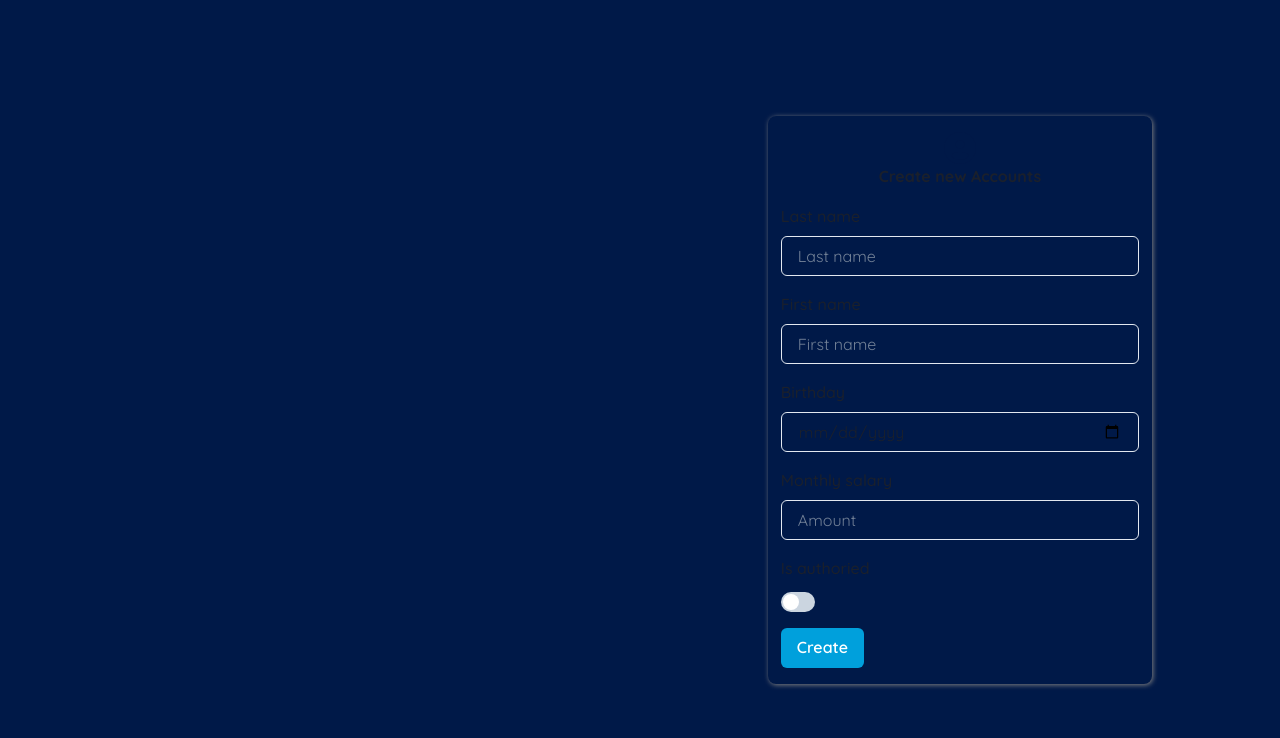
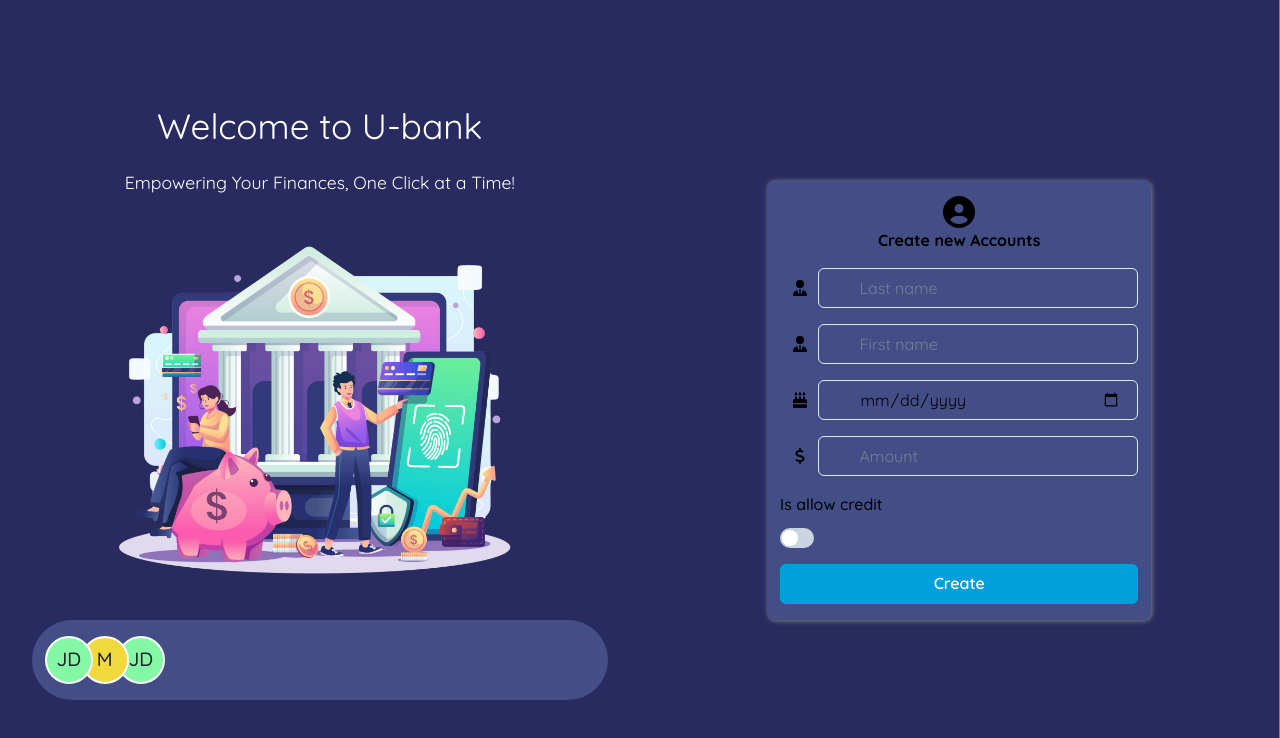
Before and after one commit to WalletFinalProject/digital_bank_ui, a Next.js app: page /accounts in a window 1280 px wide. Shown: the top 738 px of the page. Built offline with nearby package versions, Linux system fonts and the light colour scheme.

Commit message:
chore: change account design

```diff
--- /dev/null
+++ b/src/app/(dashboard)/globals.css
@@ -0,0 +1,29 @@
+* {
+  padding: 0;
+  margin: 0;
+  box-sizing: border-box;
+}
+:root {
+  --primary-color: #292a5f;
+  --secondary-color: #bdd2d9;
+  --terty-color: #434e86;
+  --black: #1f1f29;
+  --white: #f5f5fa;
+}
+body {
+  color: var(--black) !important;
+  overflow: hidden;
+  background-color: var(--white);
+}
+
+.children {
+  position: relative;
+  left: 16.5vw;
+  top: 12vh;
+  height: 86vh;
+  width: 82vw;
+  border-radius: 10px;
+  padding: 1vh 1vw;
+  background-color: white;
+  box-shadow: 1px 1px 5px var(--terty-color);
+}
--- a/src/app/accounts/accounts.css
+++ b/src/app/accounts/accounts.css
@@ -1,4 +1,10 @@
 .icon {
   font-size: 2rem;
-  color: #001948;
 }
+.h1 {
+  font-size: 2.2em;
+}
+.slogan {
+  font-size: 1.1rem;
+  margin-block: 1vh;
+}
--- a/src/app/accounts/page.jsx
+++ b/src/app/accounts/page.jsx
@@ -1,15 +1,25 @@
 import {
+  Avatar,
+  AvatarGroup,
   Box,
   Button,
   FormControl,
   FormLabel,
   Input,
+  InputGroup,
+  InputLeftElement,
   Switch,
 } from "@chakra-ui/react";
-import { faCircleUser } from "@fortawesome/free-solid-svg-icons";
+import {
+  faCakeCandles,
+  faCircleUser,
+  faDollarSign,
+  faUserTie,
+} from "@fortawesome/free-solid-svg-icons";
 import { FontAwesomeIcon } from "@fortawesome/react-fontawesome";
 import React from "react";
 import "./accounts.css";
+import Image from "next/image";
 function Accounts() {
   return (
     <Box
@@ -19,12 +29,54 @@ function Accounts() {
         display: "flex",
         flexDirection: "row",
         justifyContent: "space-between",
-        background:"#001948"
+        background: "#292A5F",
+        color: "white",
+        borderRight: "1px solid grey",
       }}
     >
-      <Box sx={{ width: "50%",display:"flex", flexDirection:" "}}>
-
+      <Box sx={{ width: "50%", display: "flex", flexDirection: "column" }}>
+        <Box
+          sx={{
+            display: "flex",
+            flexDirection: "column",
+            alignItems: "center",
+            justifyContent: "center",
+            height: "100vh",
+            gap: "1vh",
+            paddingBlock: "2vh",
+          }}
+        >
+          <h1 className="h1">Welcome to U-bank</h1>
+          <p className="slogan">
+            Empowering Your Finances, One Click at a Time!
+          </p>
+          <Image
+            src="/ressources/image.png"
+            width={500}
+            height={500}
+            alt="bank img"
+            sx={{ width: "30vw", height: "30vw", objectFit: "cover" }}
+          />
+          <Box
+            sx={{
+              width: "90%",
+              height: "10vh",
+              background: "#434e86",
+              display: "flex",
+              flexDirection: "row",
+              alignItems: "center",
+              padding: "1vh 1vw",
+              borderRadius: "3rem",
+            }}
+          >
+            <AvatarGroup max={6}>
+              <Avatar name="john Doe" />
+              <Avatar name="Manuellah" />
+              <Avatar name="john Doe" />
+            </AvatarGroup>
+          </Box>
         </Box>
+      </Box>
       <Box
         sx={{
           width: "50%",
@@ -36,14 +88,16 @@ function Accounts() {
       >
         <Box
           sx={{
-            boxShadow:"1px 1px 5px grey",
-            width:"30vw",
-            padding:"2vh 1vw",
+            boxShadow: "1px 1px 5px grey",
+            width: "30vw",
+            padding: "2vh 1vw",
             display: "flex",
             flexDirection: "column",
             alignItems: "center",
             gap: "2vh",
-            borderRadius:"0.5rem"
+            borderRadius: "0.5rem",
+            background: "#434e86",
+            color: "#000",
           }}
         >
           <Box
@@ -52,34 +106,71 @@ function Accounts() {
               flexDirection: "column",
               alignItems: "center",
               justifyContent: "center",
-              fontWeight: "800"
+              fontWeight: "800",
             }}
           >
             <FontAwesomeIcon icon={faCircleUser} className="icon" />
             <h3>Create new Accounts</h3>
           </Box>
-          <Box sx={{width:"100%",display:"flex",flexDirection:"column",alignItems:"flex-start", justifyContent:"center",gap:"2vh"}}>
+          <Box
+            sx={{
+              width: "100%",
+              display: "flex",
+              flexDirection: "column",
+              justifyContent: "center",
+              gap: "2vh",
+            }}
+          >
+            <InputGroup
+              sx={{
+                width: "100%",
+                display: "flex",
+                justifyContent: "space-between",
+              }}
+            >
+              <InputLeftElement>
+                <FontAwesomeIcon icon={faUserTie} />
+              </InputLeftElement>
+              <Input
+                type="text"
+                placeholder="Last name"
+                sx={{ width: "90%", marginLeft: "3vw" }}
+              />
+            </InputGroup>
+            <InputGroup>
+              <InputLeftElement>
+                <FontAwesomeIcon icon={faUserTie} />
+              </InputLeftElement>
+              <Input
+                type="text"
+                placeholder="First name"
+                sx={{ width: "90%", marginLeft: "3vw" }}
+              />
+            </InputGroup>
+            <InputGroup>
+              <InputLeftElement>
+                <FontAwesomeIcon icon={faCakeCandles} />
+              </InputLeftElement>
+              <Input
+                type="date"
+                sx={{ width: "90%", marginLeft: "3vw" }}
+                required
+              />
+            </InputGroup>
+            <InputGroup>
+              <InputLeftElement>
+                <FontAwesomeIcon icon={faDollarSign} />
+              </InputLeftElement>
+              <Input
+                placeholder="Amount"
+                sx={{ width: "90%", marginLeft: "3vw" }}
+              />
+            </InputGroup>
             <FormControl>
-              <FormLabel>Last name</FormLabel>
-              <Input type="text" placeholder="Last name"/>
+              <FormLabel>Is allow credit</FormLabel>
+              <Switch size="md" className="switch" />
             </FormControl>
-            <FormControl>
-              <FormLabel>First name</FormLabel>
-              <Input type="text" placeholder="First name" />
-            </FormControl>
-            <FormControl>
-              <FormLabel>Birthday</FormLabel>
-              <Input type="date" required />
-            </FormControl>
-            <FormControl>
-              <FormLabel>Monthly salary</FormLabel>
-              <Input placeholder="Amount" />
-            </FormControl>
-            <FormControl>
-              <FormLabel>Is authoried</FormLabel>
-              <Switch size="md" />
-            </FormControl>
-            <Button  colorScheme="linkedin">Create</Button>
+            <Button colorScheme="linkedin">Create</Button>
           </Box>
         </Box>
       </Box>
--- a/src/app/globals.css
+++ b/src/app/globals.css
@@ -4,9 +4,9 @@
   box-sizing: border-box;
 }
 :root {
-  --primary-color: #292A5F;
+  --primary-color: #292a5f;
   --secondary-color: #bdd2d9;
-  --terty-color: #434E86;
+  --terty-color: #434e86;
   --black: #1f1f29;
   --white: #f5f5fa;
 }
```
Also changed, not shown: public/ressources/image.png (added).
